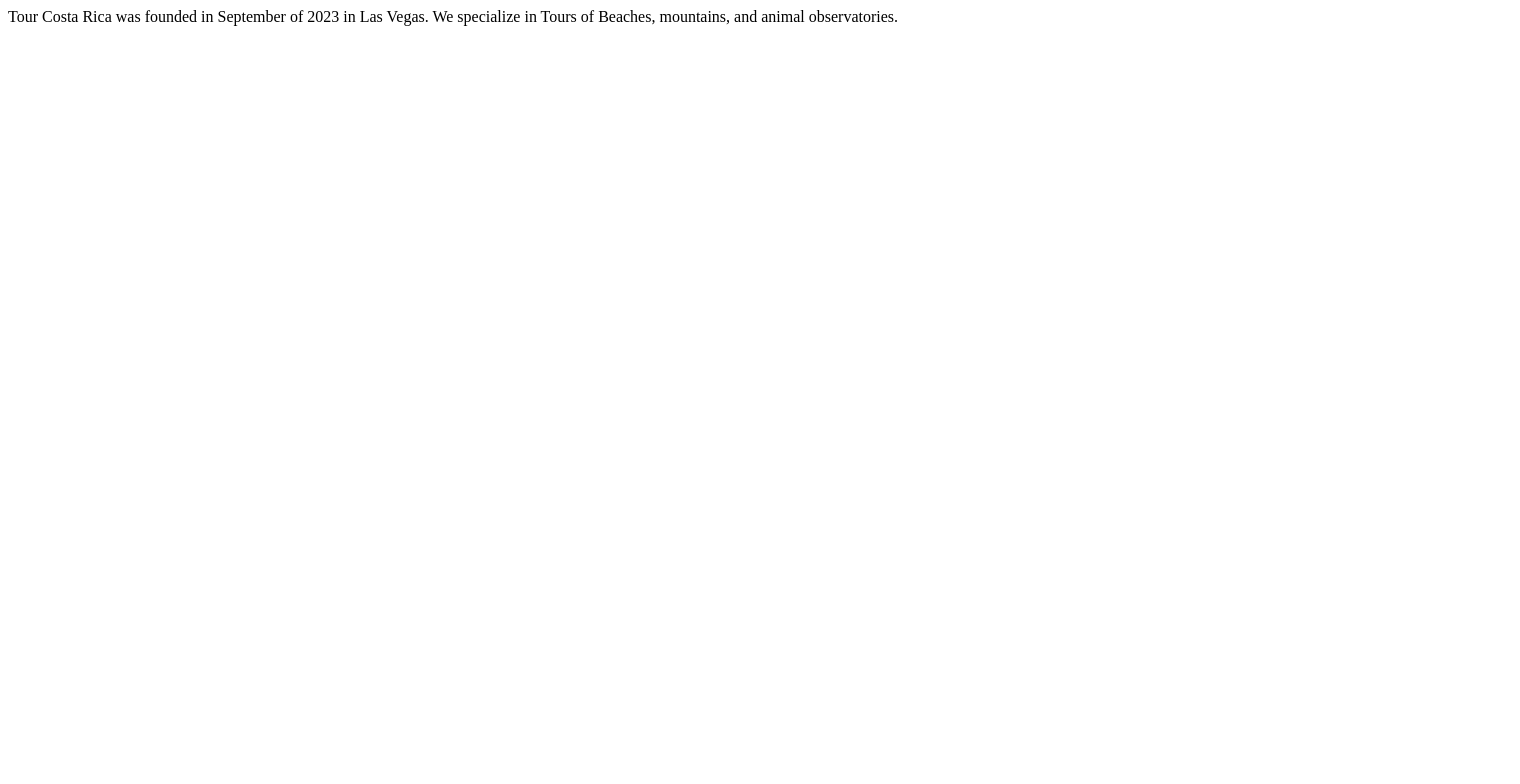
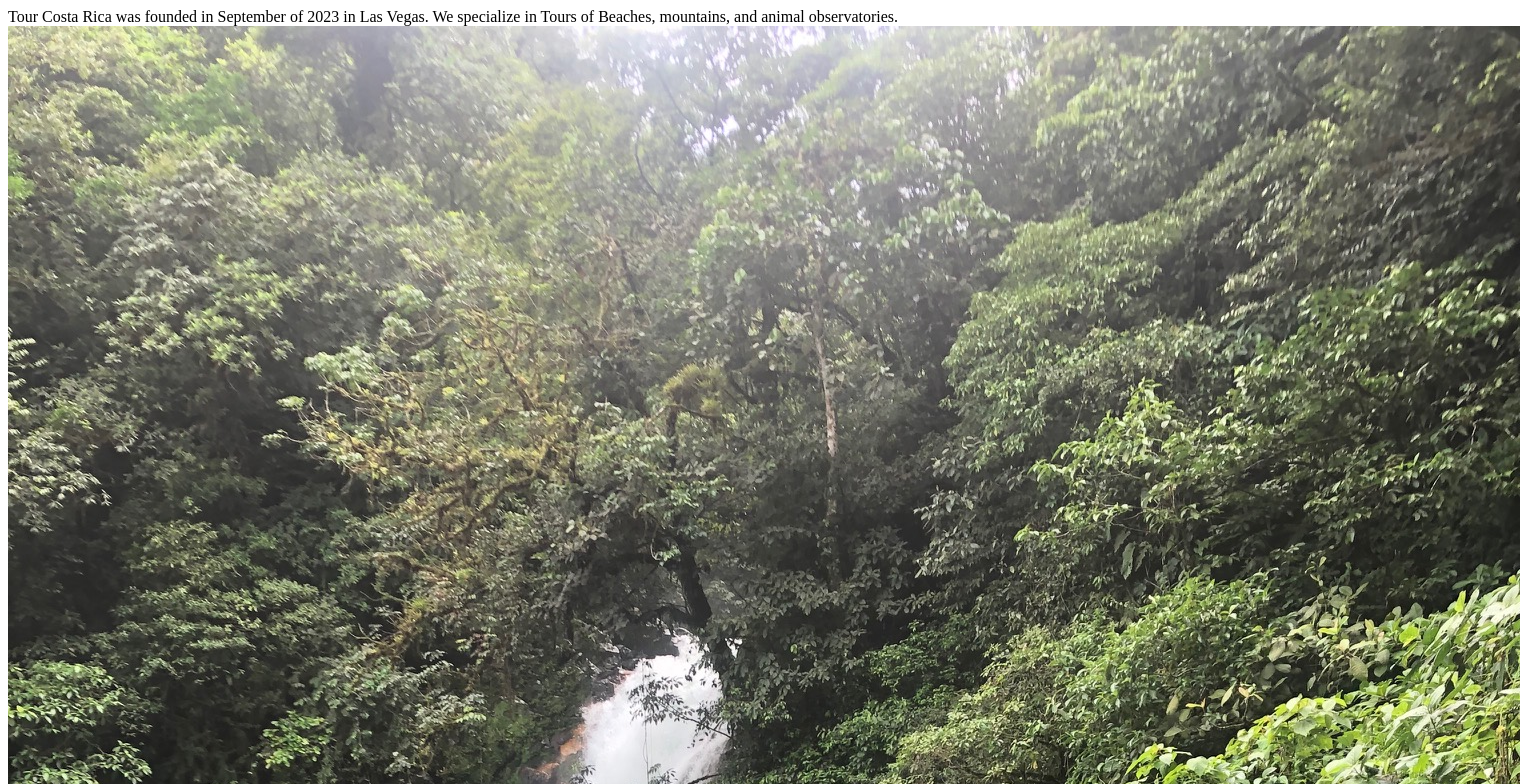
Before and after one commit to CQUESADA07/UNLV-Final-Project, a plain HTML site: page About.html in a window 1280 px wide. Shown: the top 784 px of the page, 1520 px wide, since content can reach past the window. Drawn offline with Linux system fonts and the light colour scheme.

Commit message:
Carlito en Rio Celeste

```diff
--- a/About.html
+++ b/About.html
@@ -7,5 +7,6 @@
 </head>
 <body>
   Tour Costa Rica was founded in September of 2023 in Las Vegas. We specialize in Tours of Beaches, mountains, and animal observatories.
+<img class="Carlito" src="Carlito en Rio Celeste.jpg" alt="Carlito">
 </body>
 </html>
```
Also changed, not shown: Carlito en Rio Celeste.jpg (added).
